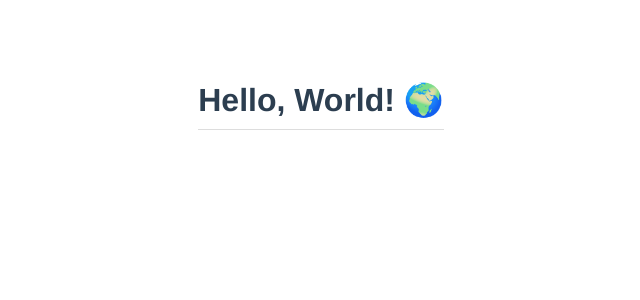
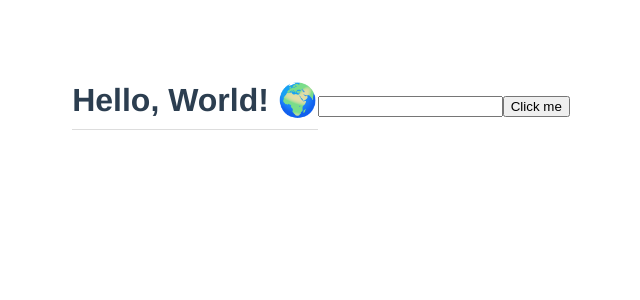
Before and after one commit to MomenSherif/vue3-playground, a Vue app: page / in a window 1280 px wide. Shown: the top 300 px of the page, without its empty margins (319-959 px from the left). Built offline with nearby package versions, Linux system fonts and the light colour scheme.

Commit message:
template refs

```diff
--- a/src/App.vue
+++ b/src/App.vue
@@ -1,5 +1,7 @@
 <template>
   <h1>{{ title }}</h1>
+  <input type="text" ref="name">
+  <button @click="handleClick">Click me</button>
 </template>
 
 <script>
@@ -11,6 +13,13 @@
     return {
       title: 'Hello, World! 🌍'
     }
+  },
+  methods: {
+    handleClick(){
+      console.log(this.$refs.name);
+      this.$refs.name.classList.add('active');
+      this.$refs.name.focus();
+    },
   }
 }
 </script>
```
